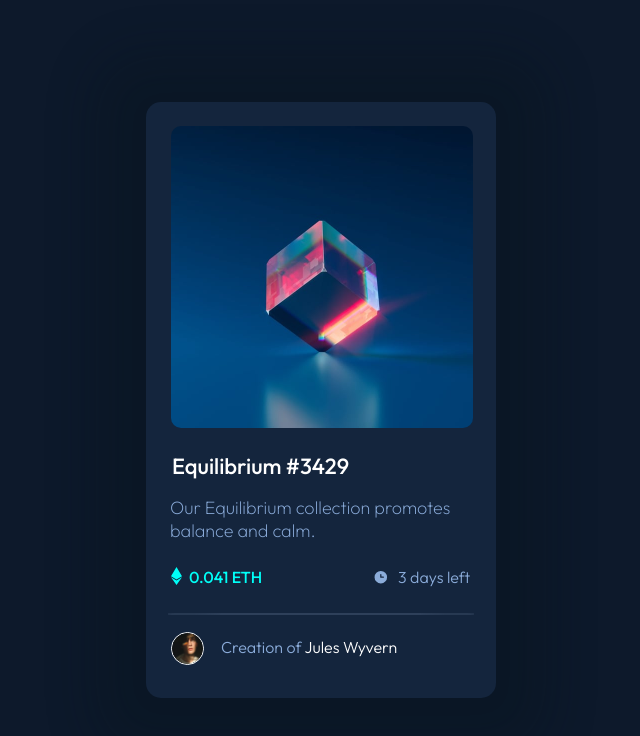
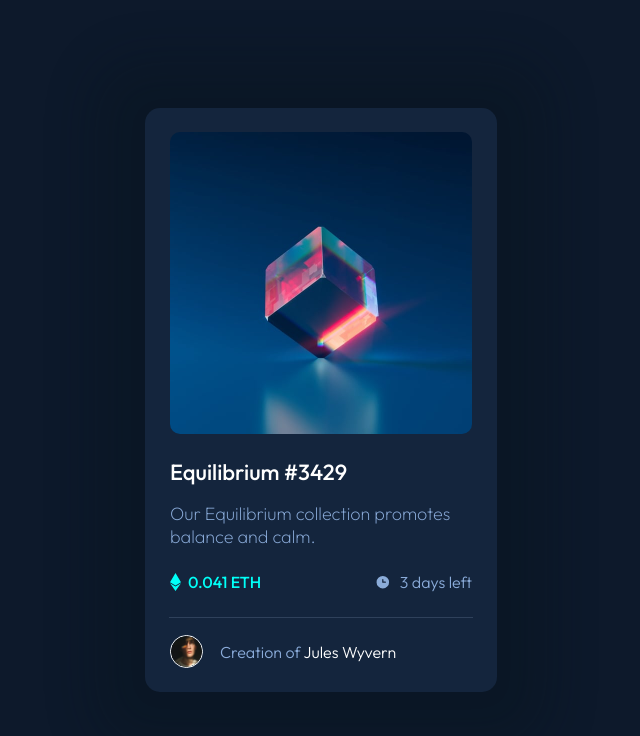
Before and after one commit to dvebuk/nft-preview-card-component-main, a plain HTML site: page index.html in a window 1280 px wide. Shown: the whole page, without its empty margins (319-959 px from the left). Drawn offline with Linux system fonts and the light colour scheme.

Commit message:
Rewrote the code

```diff
--- a/index.html
+++ b/index.html
@@ -10,34 +10,36 @@
     <title>NFT preview card component</title>
 </head>
 <body>
-    <main>
+<main>
 
-        <div class="card">
-            <img src="/images/back.png" alt="back" class="transition img-top front">
-            <img src="/images/image-equilibrium.jpg" alt="equilibrium" class="front">
-            <div>
-                <img src="/images/icon-view.svg" alt="icon" class="img-top icon">
-            </div>
+    <div class="image">
+        <img src="images/image-equilibrium.jpg" alt="image" class="main-image">
+        <div class="icon-view">
+            <img src="images/icon-view.svg" alt>
         </div>
+    </div>
 
-        <h1 class="transition">Equilibrium #3429</h1>
-        <p>Our Equilibrium collection promotes balance and calm.</p>
+    <h1 class="title transition"><a href="#">Equilibrium #3429</a></h1>
+    <p class="description">Our Equilibrium collection promotes balance and calm.</p>
 
-        <div>
-            <img src="/images/icon-ethereum.svg" alt="eth" class="eth">
+    <div class="info">
+        <div class="prise-container">
+            <img src="/images/icon-ethereum.svg" alt class="prise-icon">
             <p class="prise">0.041 ETH</p>
-            <img src="/images/icon-clock.svg" alt="clock" class="clock">
+        </div>
+        <div class="date-container">
+            <img src="/images/icon-clock.svg" alt class="date-icon">
             <p class="date">3 days left</p>
         </div>
+    </div>
 
-        <hr>
+    <hr>
 
-        <div>
-            <img src="/images/image-avatar.png" alt="avatar" class="avatar">
-            <p class="info">Creation of</p>
-            <p class="name transition">Jules Wyvern</p>
-        </div>
+    <footer>
+        <img src="/images/image-avatar.png" alt="avatar" class="avatar">
+        <p>Creation of<a class="name" href="#">Jules Wyvern</a></p>
+    </footer>
 
-    </main>
+</main>
 </body>
 </html>
--- a/style.css
+++ b/style.css
@@ -17,87 +17,93 @@ body {
 
 main {
     background-color: hsl(216, 50%, 16%);
-    size: 350px 596px;
-    width: 350px;
-    height: 596px;
     display: flex;
     justify-content: center;
     align-items: center;
     flex-direction: column;
+    padding: 24px;
     border-radius: 15px;
     box-shadow: 0 4px 50px 50px rgba(8, 19, 28, 0.3);
 }
 
-.transition {
-    transition: 200ms cubic-bezier(.77,.01,.97,.98);
+.image {
+    position: relative;
 }
 
-.front {
+.main-image {
+    display: block;
     height: 302px;
     width: 302px;
     border-radius: 10px;
-    cursor: pointer;
-    position: relative;
-    display: flex;
-    align-items: center;
-    justify-content: center;
 }
 
-.card {
+.icon-view {
+    display: flex;
+    justify-content: center;
+    align-items: center;
+    position: absolute;
+    width: 100%;
+    height: 100%;
+    top: 0;
+    left: 0;
+    opacity: 0;
+    transition-property: opacity;
+    background: rgba(0, 255, 246, 0.5);
     border-radius: 10px;
-    cursor: pointer;
-    position: relative;
-    display: inline-block;
+    transition: 500ms cubic-bezier(.5,0,0,1);
 }
 
-.icon {
-    height: 44px;
-    padding: 129px;
-}
-
-.card .img-top {
-    display: none;
-    position: absolute;
-    z-index: 99;
-    /*height: 302px;*/
-    /*width: 302px;*/
-    top: 0;
-    left: 0;
-}
-
-.card:hover .img-top {
-    display: inline;
+.icon-view:hover {
+    opacity: 1;
+    cursor: pointer;
 }
 
 h1 {
     color: hsl(0, 0%, 100%);
     font-size: 22px;
-    margin: 24px 145px 16px 24px;
     font-weight: 500;
     cursor: pointer;
+    width: 302px;
+    padding-top: 24px;
+    transition: 200ms cubic-bezier(.77,.01,.97,.98);
 }
 
-h1:hover {
+a {
+    text-decoration: none;
+    color: white;
+    transition: 200ms cubic-bezier(.77,.01,.97,.98);
+}
+
+a:hover {
     color: hsl(178, 100%, 50%);
 }
 
-p {
+.description {
     color: hsl(215, 51%, 70%);
     font-size: 18px;
-    margin: 0 24px 25px;
     font-weight: 200;
+    max-width: 302px;
+    padding-top: 16px;
 }
 
-div {
+.info {
     display: flex;
+    justify-content: space-between;
+    width: 302px;
     flex-direction: row;
-    width: 300px;
+    padding-top: 24px;
 }
 
-.eth {
+.prise-container {
+    display: flex;
+    justify-content: center;
+    align-content: center;
+    align-items: center;
+}
+
+.prise-icon {
     width: 11px;
     height: 18px;
-    margin-right: 7px;
 }
 
 .prise {
@@ -105,30 +111,36 @@ div {
     font-size: 16px;
     font-weight: 500;
     text-align: left;
-    margin: 0;
+    padding-left: 7px;
 }
 
-.clock {
+.date-container {
+    display: flex;
+    justify-content: center;
+    align-content: center;
+    align-items: center;
+}
+
+.date-icon {
     width: 16px;
     height: 16px;
-    margin-top: 2px;
-    margin-left: 111px;
-    margin-right: 9px;
 }
 
 .date {
+    color: hsl(215, 51%, 70%);
     font-size: 16px;
     font-weight: 300;
     text-align: right;
-    margin: 0;
+    padding-left: 9px;
 }
 
 hr {
-    color: black;
-    border: 1px solid #2E405A;
-    border-radius: 30%;
+    border-top: 1px solid hsl(215, 32%, 27%);
+    border-left: none;
+    border-right: none;
+    border-bottom: none;
     width: 304px;
-    margin: 26px 0 0;
+    margin-top: 25px;
 }
 
 .avatar {
@@ -136,26 +148,23 @@ hr {
     width: 31px;
     border: 1px solid white;
     border-radius: 100%;
-    margin-top: 17px;
     margin-right: 17px;
-    margin-bottom: 9px;
 }
 
-.info {
-    margin: 0;
+footer {
+    display: flex;
+    align-items: center;
+    justify-content: left;
+    color: hsl(215, 51%, 70%);
+    width: 302px;
     font-weight: 300;
-    font-size: 16px;
-    padding-top: 22px;
+    padding-top: 17px;
 }
 
-.name {
-    margin: 0;
+.name {;
     padding-left: 3px;
-    font-weight: 300;
     color: white;
     font-size: 16px;
-    padding-top: 22px;
-    cursor: pointer;
 }
 
 .name:hover {
```
